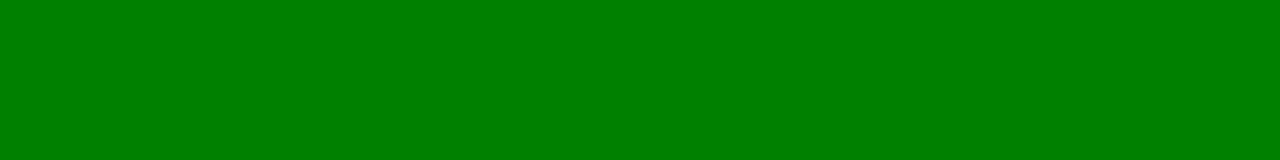
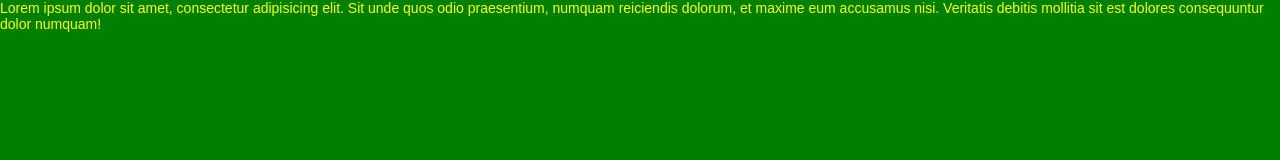
Before and after one commit to andyivanukh/Sila-Slova, a plain HTML site: page index.html in a window 1280 px wide. Drawn offline with Linux system fonts and the light colour scheme.

Commit message:
second commit

```diff
--- a/index.html
+++ b/index.html
@@ -14,6 +14,8 @@
 </head>
 <body>
 
+	Lorem ipsum dolor sit amet, consectetur adipisicing elit. Sit unde quos odio praesentium, numquam reiciendis dolorum, et maxime eum accusamus nisi. Veritatis debitis mollitia sit est dolores consequuntur dolor numquam!
+
     <script src="libs/jquery/jquery-2.1.4.min.js"></script>
 
 	<script src="js/common.js"></script>
--- a/sass/common.sass
+++ b/sass/common.sass
@@ -1,2 +1,3 @@
 body
 	background-color: green
+	color: yellow
```
Also changed, not shown: css/common.css.
